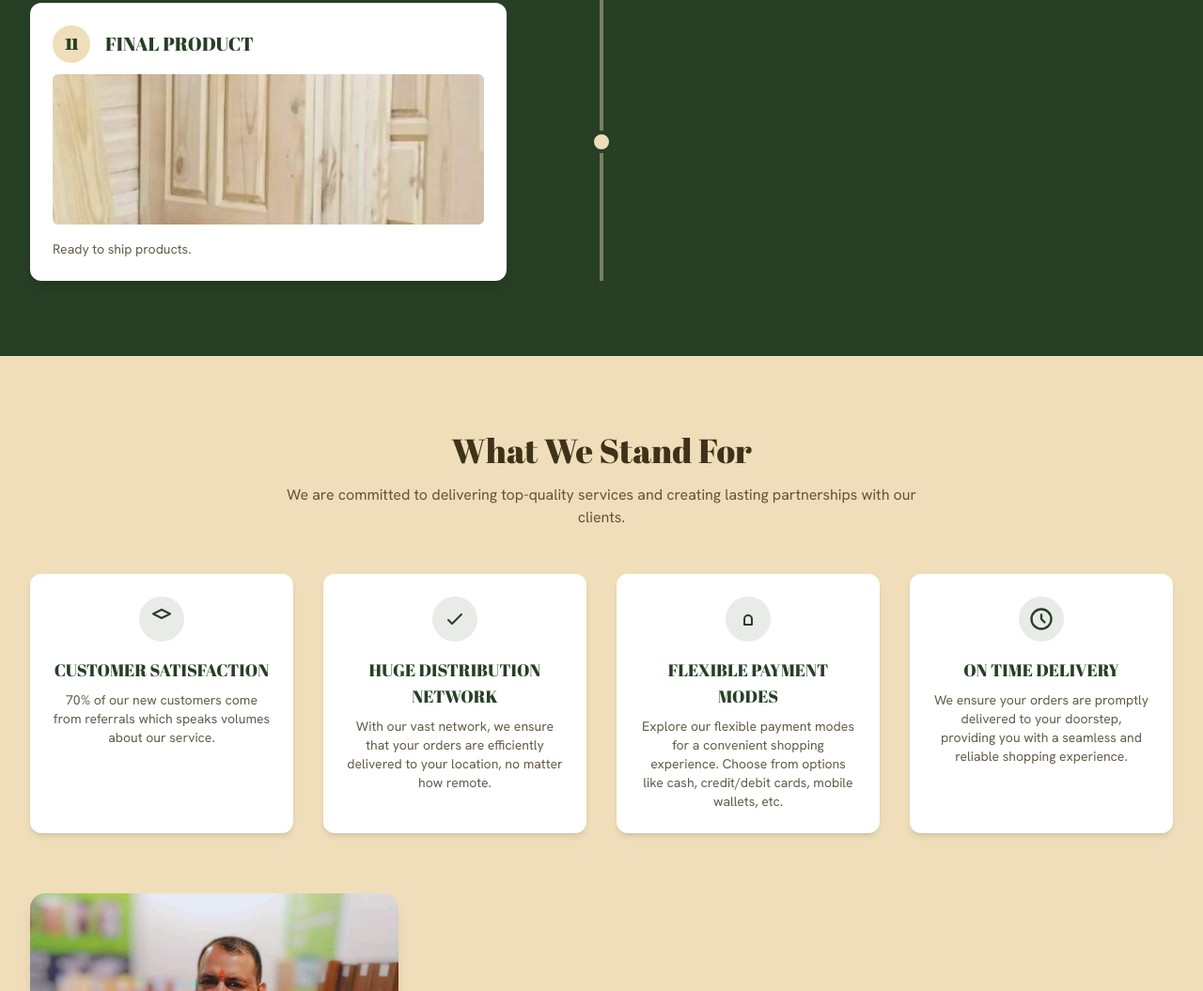
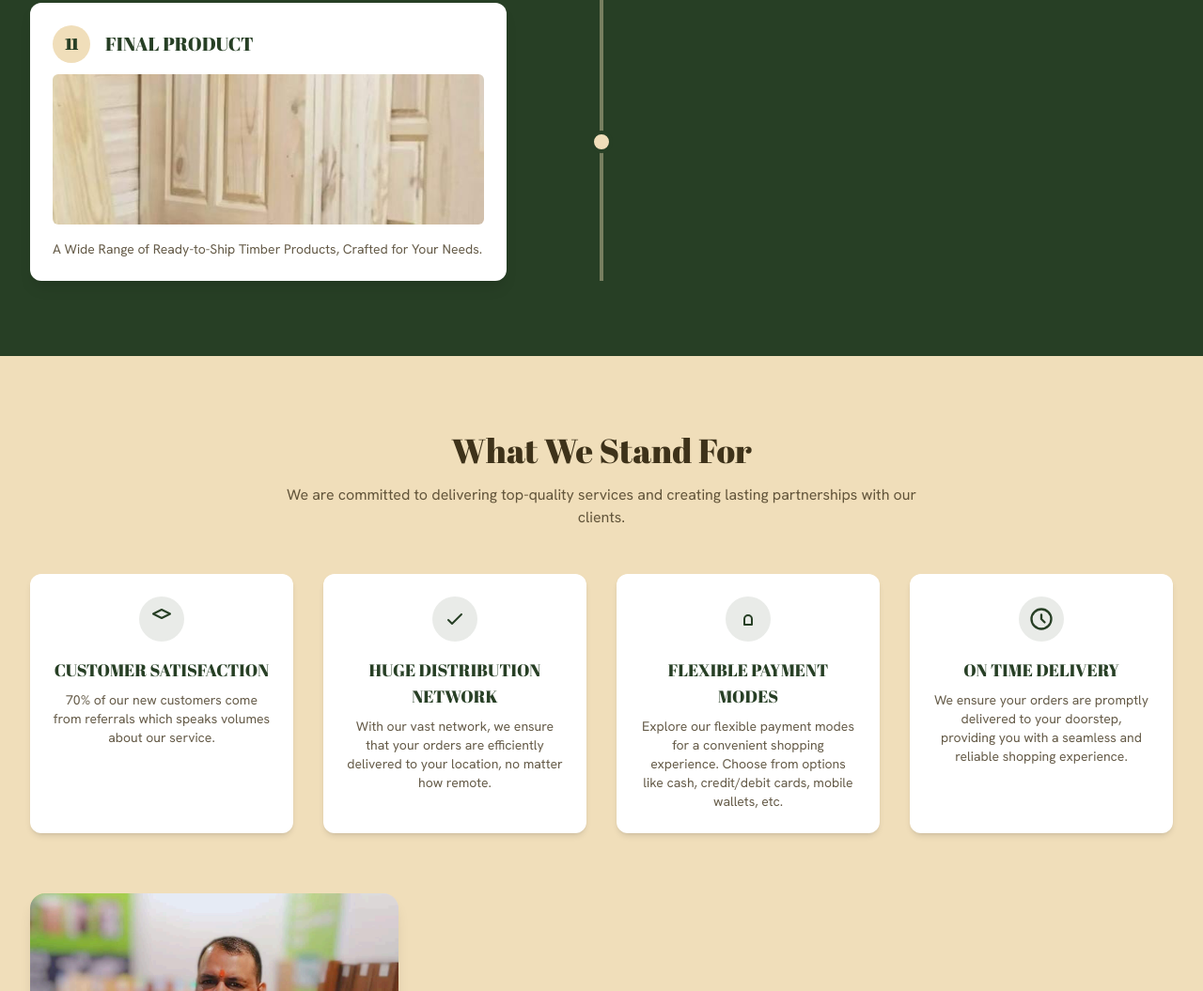
Before and after one commit to anshVerma02/timber, a plain HTML site: page about.html in a window 1280 px wide. Shown: the part 5783-6838 px from the top of the page at 94% size. Drawn offline with nearby package versions, Linux system fonts and the light colour scheme.

Commit message:
Update about.html

```diff
--- a/about.html
+++ b/about.html
@@ -643,7 +643,7 @@ imperfections for a smooth touch.
                                     class="w-full h-40 object-cover rounded-md mb-4">
                                 <!-- Description -->
                                 <p class="text-brandBrown/80 font-body text-sm">
-                                  Ready to ship products.
+                                  A Wide Range of Ready-to-Ship Timber Products, Crafted for Your Needs.
                                 </p>
                             </div>
 
@@ -936,4 +936,5 @@ help your business achieve its goals.
 
 
 </body>
+
 </html>
```
